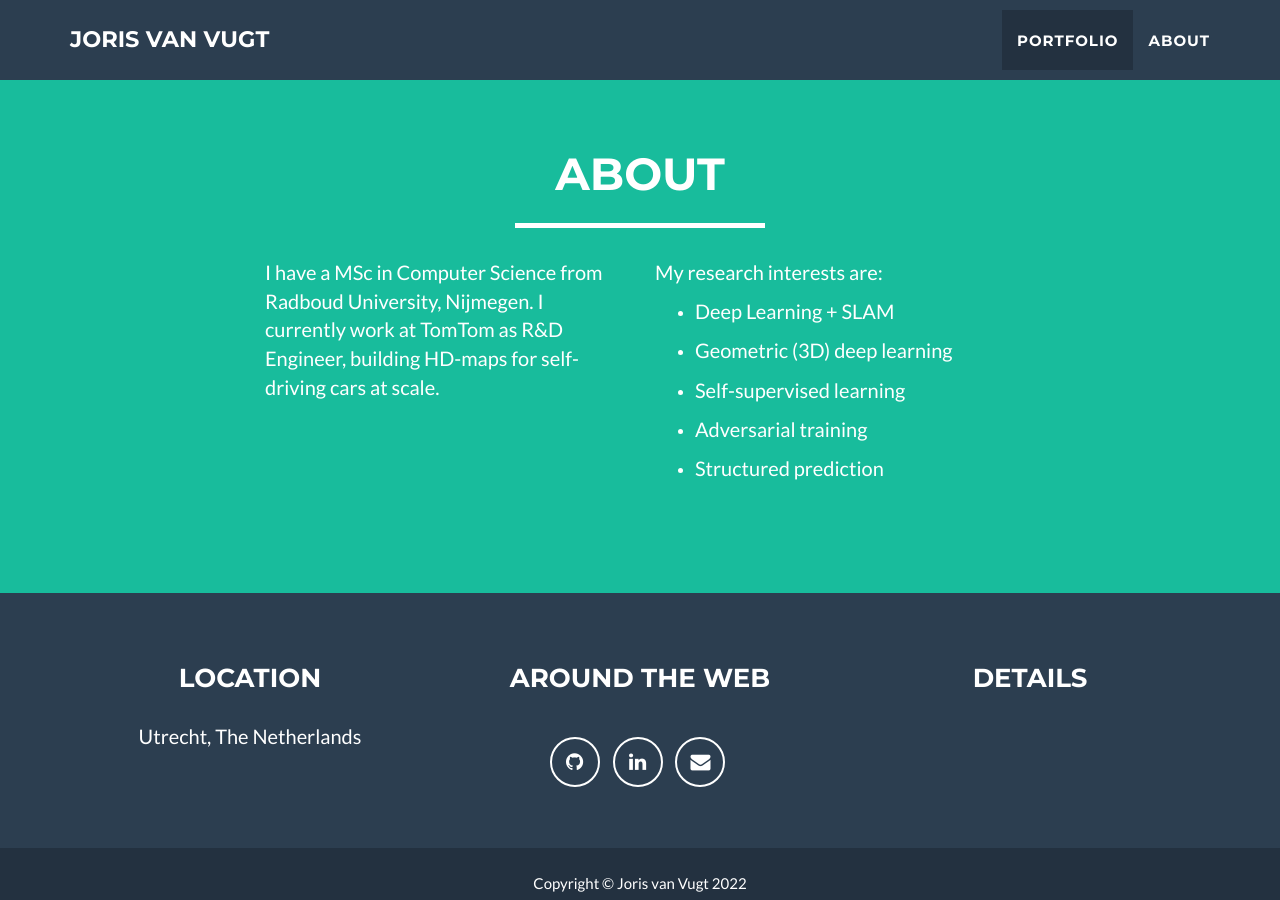
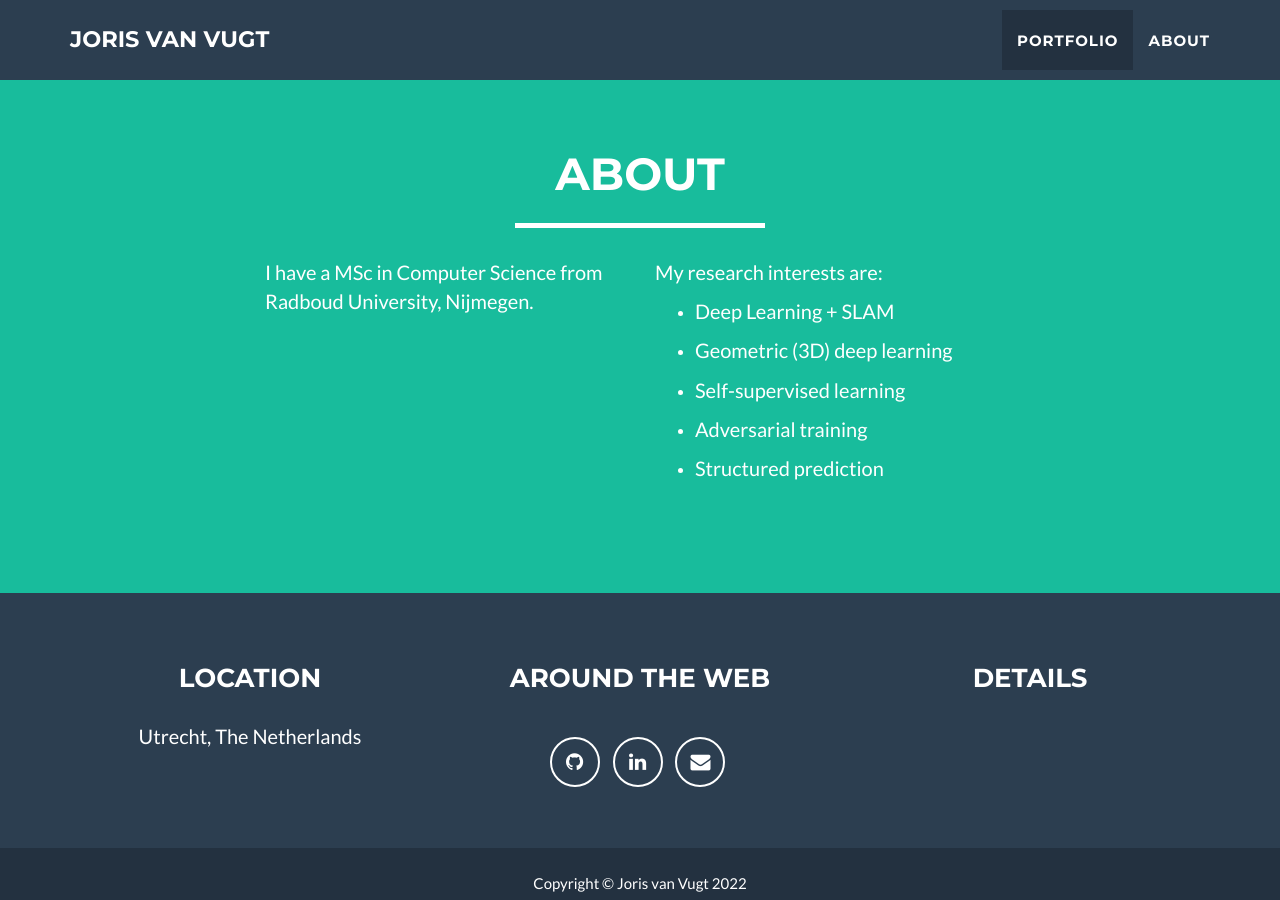
Before and after one commit to jvanvugt/jvanvugt.github.io, a Jekyll site: the page built from index.html, in a window 1280 px wide and 900 px high, scrolled down 1138 px. Built offline with Jekyll 4.4.1, drawn with Linux system fonts in a browser that asks for light colours.

Commit message:
Fixed inaccurate information
Thank me later

```diff
--- a/_includes/about.html
+++ b/_includes/about.html
@@ -9,8 +9,7 @@
         </div>
         <div class="row">
             <div class="col-lg-4 col-lg-offset-2">
-                <p>I have a MSc in Computer Science from Radboud University, Nijmegen. I currently work at TomTom as R&D
-                    Engineer, building HD-maps for self-driving cars at scale.</p>
+                <p>I have a MSc in Computer Science from Radboud University, Nijmegen.</p>
             </div>
             <div class="col-lg-4">
                 <p>My research interests are:
```
